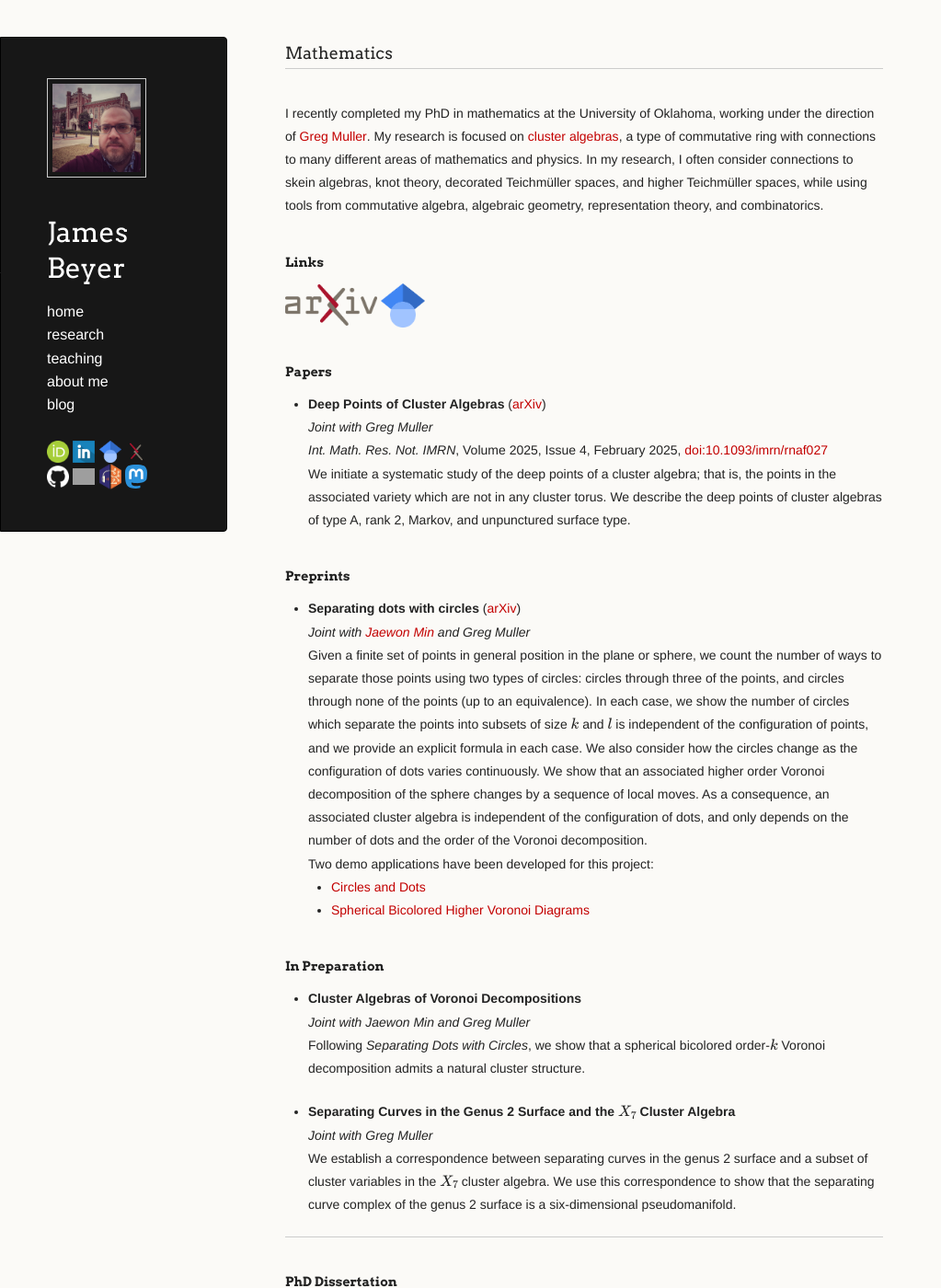
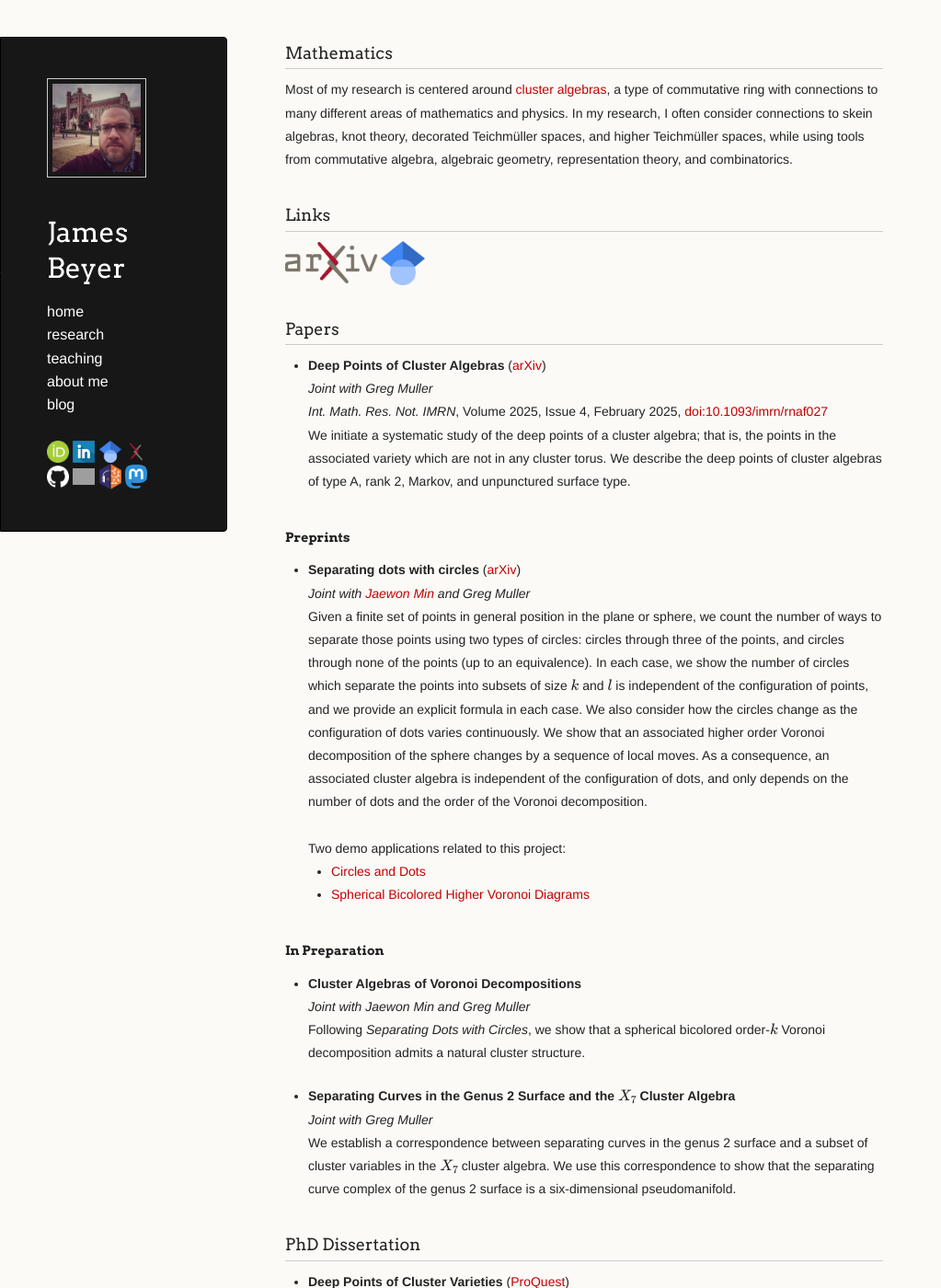
Before and after one commit to jebeyer/jebeyer.github.io, a Jekyll site: the page built from research.md, in a window 1280 px wide and 1400 px high. Shown: the whole window at 92% size, without its empty margins (0-1023 px from the left). Built offline with Jekyll 4.4.1, drawn with Linux system fonts in a browser that asks for light colours; a script that is not in the unit is left out; our own code applies the rules of GitHub Pages for plain Markdown files; some of the changed text lies outside the part shown; grey boxes are pictures that could not be loaded.

Commit message:
Update research.md

```diff
--- a/research.md
+++ b/research.md
@@ -5,15 +5,14 @@ mathjax: true
 
 ### Mathematics
 
-<br/>
-I recently completed my PhD in mathematics at the University of Oklahoma, working under the direction of [Greg Muller](https://math.ou.edu/~gmuller). My research is focused on [cluster algebras](https://en.wikipedia.org/wiki/Cluster_algebra), a type of commutative ring with connections to many different areas of mathematics and physics. In my research, I often consider connections to skein algebras, knot theory, decorated Teichmüller spaces, and higher Teichmüller spaces, while using tools from commutative algebra, algebraic geometry, representation theory, and combinatorics.
+Most of my research is centered around [cluster algebras](https://en.wikipedia.org/wiki/Cluster_algebra), a type of commutative ring with connections to many different areas of mathematics and physics. In my research, I often consider connections to skein algebras, knot theory, decorated Teichmüller spaces, and higher Teichmüller spaces, while using tools from commutative algebra, algebraic geometry, representation theory, and combinatorics.
 
-#### Links
+### Links
 
 <a href="https://arxiv.org/a/beyer_j_2.html"><img src="./assets/arxiv-logo.png" alt="arXiv" width="100"/></a>
 <a href="https://scholar.google.com/citations?&user=pRnb5PwAAAAJ"><img src="./assets/Google_Scholar_logo.png" alt="GoogleScholar" width="48"/></a>
 
-#### Papers
+### Papers
 
 * **Deep Points of Cluster Algebras** ([arXiv](https://arxiv.org/abs/2403.15589)) <br/>
    *Joint with Greg Muller* <br/>
@@ -24,8 +23,8 @@ I recently completed my PhD in mathematics at the University of Oklahoma, workin
 
 * **Separating dots with circles** ([arXiv](https://arxiv.org/abs/2505.22851)) <br/>
    *Joint with [Jaewon Min](https://sites.google.com/view/jaewonmin/home) and Greg Muller* <br/>
-   Given a finite set of points in general position in the plane or sphere, we count the number of ways to separate those points using two types of circles: circles through three of the points, and circles through none of the points (up to an equivalence). In each case, we show the number of circles which separate the points into subsets of size \\(k\\) and \\(l\\) is independent of the configuration of points, and we provide an explicit formula in each case. We also consider how the circles change as the configuration of dots varies continuously. We show that an associated higher order Voronoi decomposition of the sphere changes by a sequence of local moves. As a consequence, an associated cluster algebra is independent of the configuration of dots, and only depends on the number of dots and the order of the Voronoi decomposition. <br/>
-   Two demo applications have been developed for this project:
+   Given a finite set of points in general position in the plane or sphere, we count the number of ways to separate those points using two types of circles: circles through three of the points, and circles through none of the points (up to an equivalence). In each case, we show the number of circles which separate the points into subsets of size \\(k\\) and \\(l\\) is independent of the configuration of points, and we provide an explicit formula in each case. We also consider how the circles change as the configuration of dots varies continuously. We show that an associated higher order Voronoi decomposition of the sphere changes by a sequence of local moves. As a consequence, an associated cluster algebra is independent of the configuration of dots, and only depends on the number of dots and the order of the Voronoi decomposition. <br/><br/>
+   Two demo applications related to this project:
   * [Circles and Dots](./circles-and-dots/index.html)
   * [Spherical Bicolored Higher Voronoi Diagrams](./higher-voronoi/index.html)
 
```
Also changed, not shown: other parts of research.md (+3 -12 lines).
